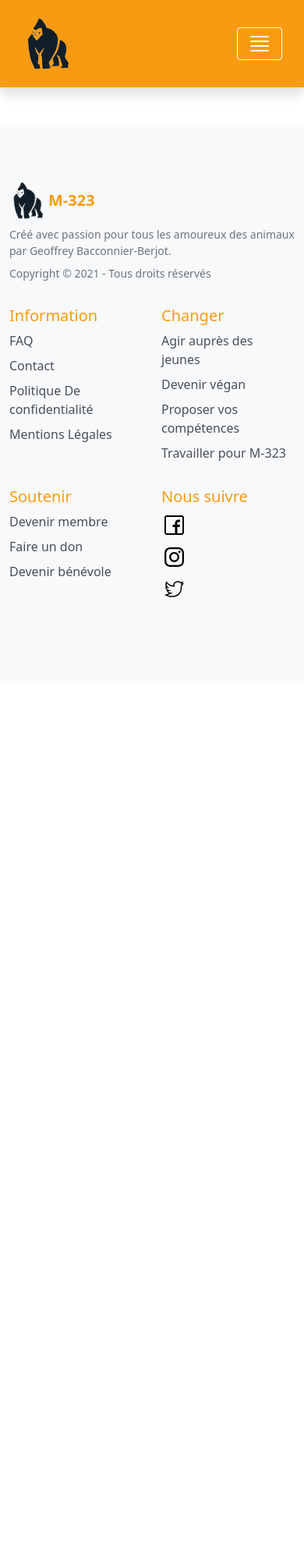
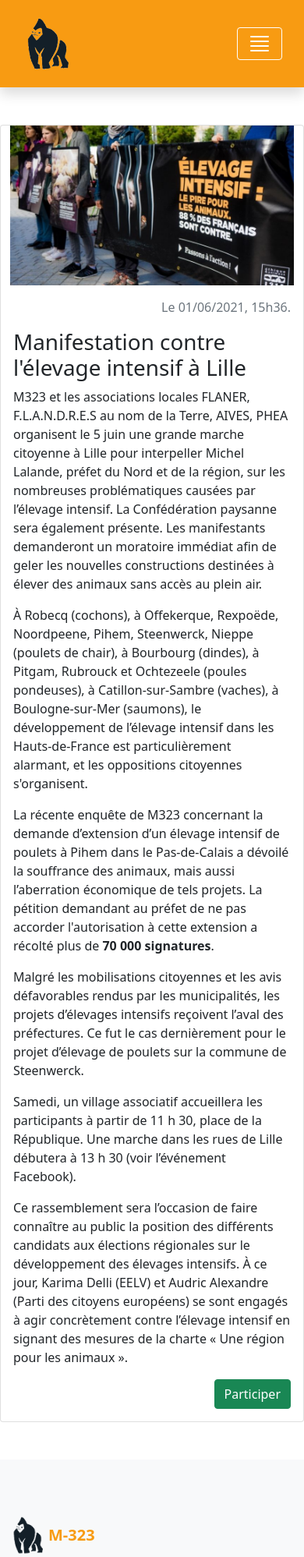
Before and after one commit to djobcr/evaluation-html-css, a plain HTML site: page manifestation-lille.html in a window 390 px wide. Shown: the top 1997 px of the page at 78% size. Before the commit the page ends 876 px from the top, so only its background shows below. Drawn offline with nearby package versions, Linux system fonts and the light colour scheme.

Commit message:
Add modal article + shadow aside sommaire

```diff
--- a/manifestation-lille.html
+++ b/manifestation-lille.html
@@ -1,14 +1,19 @@
 <!DOCTYPE html>
 <html lang="fr">
+
 <head>
     <meta charset="UTF-8">
     <meta http-equiv="X-UA-Compatible" content="IE=edge">
     <meta name="viewport" content="width=device-width, initial-scale=1.0">
-    <link href="https://cdn.jsdelivr.net/npm/bootstrap@5.0.1/dist/css/bootstrap.min.css" rel="stylesheet" integrity="sha384-+0n0xVW2eSR5OomGNYDnhzAbDsOXxcvSN1TPprVMTNDbiYZCxYbOOl7+AMvyTG2x" crossorigin="anonymous">
+    <link href="https://cdn.jsdelivr.net/npm/bootstrap@5.0.1/dist/css/bootstrap.min.css" rel="stylesheet"
+        integrity="sha384-+0n0xVW2eSR5OomGNYDnhzAbDsOXxcvSN1TPprVMTNDbiYZCxYbOOl7+AMvyTG2x" crossorigin="anonymous">
     <link rel="stylesheet" href="style.css">
+    <link rel="stylesheet" href="https://pro.fontawesome.com/releases/v5.10.0/css/all.css" integrity="sha384-AYmEC3Yw5cVb3ZcuHtOA93w35dYTsvhLPVnYs9eStHfGJvOvKxVfELGroGkvsg+p" crossorigin="anonymous"/>
     <title>M323 Éthique & Animaux</title>
-    <meta name="description" content="Association montrant les conditions de vie, de transport et d'abattage des animaux en s'appuyant sur des enquêtes filmées.">
+    <meta name="description"
+        content="Association montrant les conditions de vie, de transport et d'abattage des animaux en s'appuyant sur des enquêtes filmées.">
 </head>
+
 <body>
 
     <nav class="navbar navbar-expand-lg navbar-dark shadow p-3 mb-5">
@@ -16,9 +21,13 @@
             <a class="navbar-brand" href="index.html">
                 <img src="/ressources/logo_m323.png" alt="logo-m323" width="70" height="70">
             </a>
-            <button class="navbar-toggler custom-toggler" type="button" data-bs-toggle="collapse" data-bs-target="#navbarNav" aria-controls="navbarNav" aria-expanded="false" aria-label="Toggle navigation">
-                <svg xmlns="http://www.w3.org/2000/svg" width="32" height="32" fill="#fff" class="bi bi-justify" viewBox="0 0 16 16">
-                    <path fill-rule="evenodd" d="M2 12.5a.5.5 0 0 1 .5-.5h11a.5.5 0 0 1 0 1h-11a.5.5 0 0 1-.5-.5zm0-3a.5.5 0 0 1 .5-.5h11a.5.5 0 0 1 0 1h-11a.5.5 0 0 1-.5-.5zm0-3a.5.5 0 0 1 .5-.5h11a.5.5 0 0 1 0 1h-11a.5.5 0 0 1-.5-.5zm0-3a.5.5 0 0 1 .5-.5h11a.5.5 0 0 1 0 1h-11a.5.5 0 0 1-.5-.5z"/>
+            <button class="navbar-toggler custom-toggler" type="button" data-bs-toggle="collapse"
+                data-bs-target="#navbarNav" aria-controls="navbarNav" aria-expanded="false"
+                aria-label="Toggle navigation">
+                <svg xmlns="http://www.w3.org/2000/svg" width="32" height="32" fill="#fff" class="bi bi-justify"
+                    viewBox="0 0 16 16">
+                    <path fill-rule="evenodd"
+                        d="M2 12.5a.5.5 0 0 1 .5-.5h11a.5.5 0 0 1 0 1h-11a.5.5 0 0 1-.5-.5zm0-3a.5.5 0 0 1 .5-.5h11a.5.5 0 0 1 0 1h-11a.5.5 0 0 1-.5-.5zm0-3a.5.5 0 0 1 .5-.5h11a.5.5 0 0 1 0 1h-11a.5.5 0 0 1-.5-.5zm0-3a.5.5 0 0 1 .5-.5h11a.5.5 0 0 1 0 1h-11a.5.5 0 0 1-.5-.5z" />
                 </svg>
             </button>
             <div class="collapse navbar-collapse justify-content-end" id="navbarNav">
@@ -37,16 +46,79 @@
         </div>
     </nav>
 
+    <div class="container">
+        <article class="card row mb-5">
+            <img src="/ressources/image-actu-manifestation-lille.webp" class="card-img-top" alt="manifestation-lille">
+            <div class="card-body">
+                <div class="d-flex justify-content-end text-muted">
+                    <p>
+                        Le 01/06/2021, 15h36.
+                    </p>
+                </div>
+                <h1 class="card-title ">Manifestation contre l'élevage intensif à Lille</h1>
+                <p class="card-text">
+                    M323 et les associations locales FLANER, F.L.A.N.D.R.E.S au nom de la Terre, AIVES, PHEA organisent
+                    le 5 juin une grande marche citoyenne à Lille pour interpeller Michel Lalande, préfet du Nord et de
+                    la région, sur les nombreuses problématiques causées par l’élevage intensif.
+                    La Confédération paysanne sera également présente. Les manifestants demanderont un moratoire
+                    immédiat afin de geler les nouvelles constructions destinées à élever des animaux sans accès au
+                    plein air.
+                </p>
+                <p>
+                    À Robecq (cochons), à Offekerque, Rexpoëde, Noordpeene, Pihem, Steenwerck, Nieppe (poulets de
+                    chair), à Bourbourg (dindes), à Pitgam, Rubrouck et Ochtezeele (poules pondeuses), à
+                    Catillon-sur-Sambre (vaches), à Boulogne-sur-Mer (saumons), le développement de l’élevage intensif
+                    dans les Hauts-de-France est particulièrement alarmant, et les oppositions citoyennes s'organisent.
+                </p>
+                <p>
+                    La récente enquête de M323 concernant la demande d’extension d’un élevage intensif de poulets à
+                    Pihem dans le Pas-de-Calais a dévoilé la souffrance des animaux, mais aussi l’aberration économique
+                    de tels projets. La pétition demandant au préfet de ne pas accorder l'autorisation à cette extension
+                    a récolté plus de <strong>70 000 signatures</strong>.
+                </p>
+                <p>
+                    Malgré les mobilisations citoyennes et les avis défavorables rendus par les municipalités, les
+                    projets d’élevages intensifs reçoivent l’aval des préfectures. Ce fut le cas dernièrement pour le
+                    projet d’élevage de poulets sur la commune de Steenwerck.
+                </p>
+                <p>
+                    Samedi, un village associatif accueillera les participants à partir de 11 h 30, place de la
+                    République. Une marche dans les rues de Lille débutera à 13 h 30 (voir l’événement Facebook).
+                </p>
+                <p>
+                    Ce rassemblement sera l’occasion de faire connaître au public la position des différents candidats
+                    aux élections régionales sur le développement des élevages intensifs. À ce jour, Karima Delli (EELV)
+                    et Audric Alexandre (Parti des citoyens européens) se sont engagés à agir concrètement contre
+                    l’élevage intensif en signant des mesures de la charte « Une région pour les animaux ».
+                </p>
+                <div class="d-flex justify-content-end">
+                    <button
+                        type="button"
+                        class="btn btn-success"
+                        data-toggle="modal"
+                        data-target="#modalContactForm">
+                        Participer
+                    </button>
+                </div>
+            </div>
+        </article>
+    </div>
+
+
+
+
     <footer class="bd-footer py-5 bg-light">
         <div class="container py-4">
             <div class="row">
                 <div class="col-lg-3 mb-3">
-                    <a class="d-inline-flex align-items-center mb-2 link-dark text-decoration-none" href="index.html" aria-label="M-323">
+                    <a class="d-inline-flex align-items-center mb-2 link-dark text-decoration-none" href="index.html"
+                        aria-label="M-323">
                         <img src="/ressources/logo_m323.png" alt="logo-m323" width="50">
                         <span class="footer-title fs-5 fw-bold">M-323</span>
                     </a>
                     <ul class="list-unstyled small text-muted">
-                        <li class="mb-2">Créé avec passion pour tous les amoureux des animaux par Geoffrey Bacconnier-Berjot.</li>
+                        <li class="mb-2">Créé avec passion pour tous les amoureux des animaux par Geoffrey
+                            Bacconnier-Berjot.</li>
                         <li class="mb-2">Copyright © 2021 - Tous droits réservés</li>
                     </ul>
                 </div>
@@ -81,26 +153,60 @@
                     <ul class="list-unstyled">
                         <li class="mb-2">
                             <a href="https://www.facebook.com/">
-                                <img src="/ressources/icon-facebook.svg" class="m-1" width="25px" height="25px" alt="icon-facebook">
+                                <img src="/ressources/icon-facebook.svg" class="m-1" width="25px" height="25px"
+                                    alt="icon-facebook">
                             </a>
                         </li>
                         <li class="mb-2">
                             <a href="https://www.instagram.com/">
-                                <img src="/ressources/icon-instagram.svg" class="m-1" width="25px" height="25px" alt="icon-instagram">
+                                <img src="/ressources/icon-instagram.svg" class="m-1" width="25px" height="25px"
+                                    alt="icon-instagram">
                             </a>
                         </li>
                         <li class="mb-2">
                             <a href="https://twitter.com">
-                                <img src="/ressources/icon-twitter.svg" class="m-1" width="25px" height="25px" alt="icon-twitter">
+                                <img src="/ressources/icon-twitter.svg" class="m-1" width="25px" height="25px"
+                                    alt="icon-twitter">
                             </a>
                         </li>
                     </ul>
                 </div>
             </div>
         </div>
-      </footer>
+    </footer>
 
-    <script src="https://cdn.jsdelivr.net/npm/@popperjs/core@2.9.2/dist/umd/popper.min.js" integrity="sha384-IQsoLXl5PILFhosVNubq5LC7Qb9DXgDA9i+tQ8Zj3iwWAwPtgFTxbJ8NT4GN1R8p" crossorigin="anonymous"></script>
-    <script src="https://cdn.jsdelivr.net/npm/bootstrap@5.0.1/dist/js/bootstrap.min.js" integrity="sha384-Atwg2Pkwv9vp0ygtn1JAojH0nYbwNJLPhwyoVbhoPwBhjQPR5VtM2+xf0Uwh9KtT" crossorigin="anonymous"></script>
+    <div class="modal fade" id="modalContactForm" tabindex="-1" role="dialog" aria-labelledby="myModalLabel"
+        aria-hidden="true">
+        <div class="modal-dialog" role="document">
+            <div class="modal-content">
+                <div class="modal-header text-center">
+                    <h4 class="modal-title w-100 font-weight-bold">Participer à l'événement</h4>
+                    <button type="button" class="btn-close" data-dismiss="modal" aria-label="Close"></button>
+                </div>
+                <div class="modal-body mx-3">
+                    <div class="md-form mb-5">
+                        <i class="fas fa-user prefix grey-text"></i>
+                        <label data-error="wrong" data-success="right" for="form34">Votre nom</label>
+                        <input type="text" id="form34" class="form-control validate">
+                    </div>
+
+                    <div class="md-form mb-5">
+                        <i class="fas fa-envelope prefix grey-text"></i>
+                        <label data-error="wrong" data-success="right" for="form29">Votre email</label>
+                        <input type="email" id="form29" class="form-control validate">
+                    </div>
+                </div>
+                <div class="modal-footer d-flex justify-content-center">
+                    <button type="button" class="btn btn-secondary" data-dismiss="modal">Annuler</button>
+                    <button class="btn btn-success">Participer <i class="far fa-calendar-alt"></i></button>
+                </div>
+            </div>
+        </div>
+    </div>
+
+    <script src="https://code.jquery.com/jquery-3.4.1.slim.min.js" integrity="sha384-J6qa4849blE2+poT4WnyKhv5vZF5SrPo0iEjwBvKU7imGFAV0wwj1yYfoRSJoZ+n" crossorigin="anonymous"></script>
+    <script src="https://cdn.jsdelivr.net/npm/popper.js@1.16.0/dist/umd/popper.min.js" integrity="sha384-Q6E9RHvbIyZFJoft+2mJbHaEWldlvI9IOYy5n3zV9zzTtmI3UksdQRVvoxMfooAo" crossorigin="anonymous"></script>
+    <script src="https://stackpath.bootstrapcdn.com/bootstrap/4.4.1/js/bootstrap.min.js" integrity="sha384-wfSDF2E50Y2D1uUdj0O3uMBJnjuUD4Ih7YwaYd1iqfktj0Uod8GCExl3Og8ifwB6" crossorigin="anonymous"></script>
 </body>
+
 </html>
```
Also changed, not shown: a-propos.html (+1 -1 lines).
